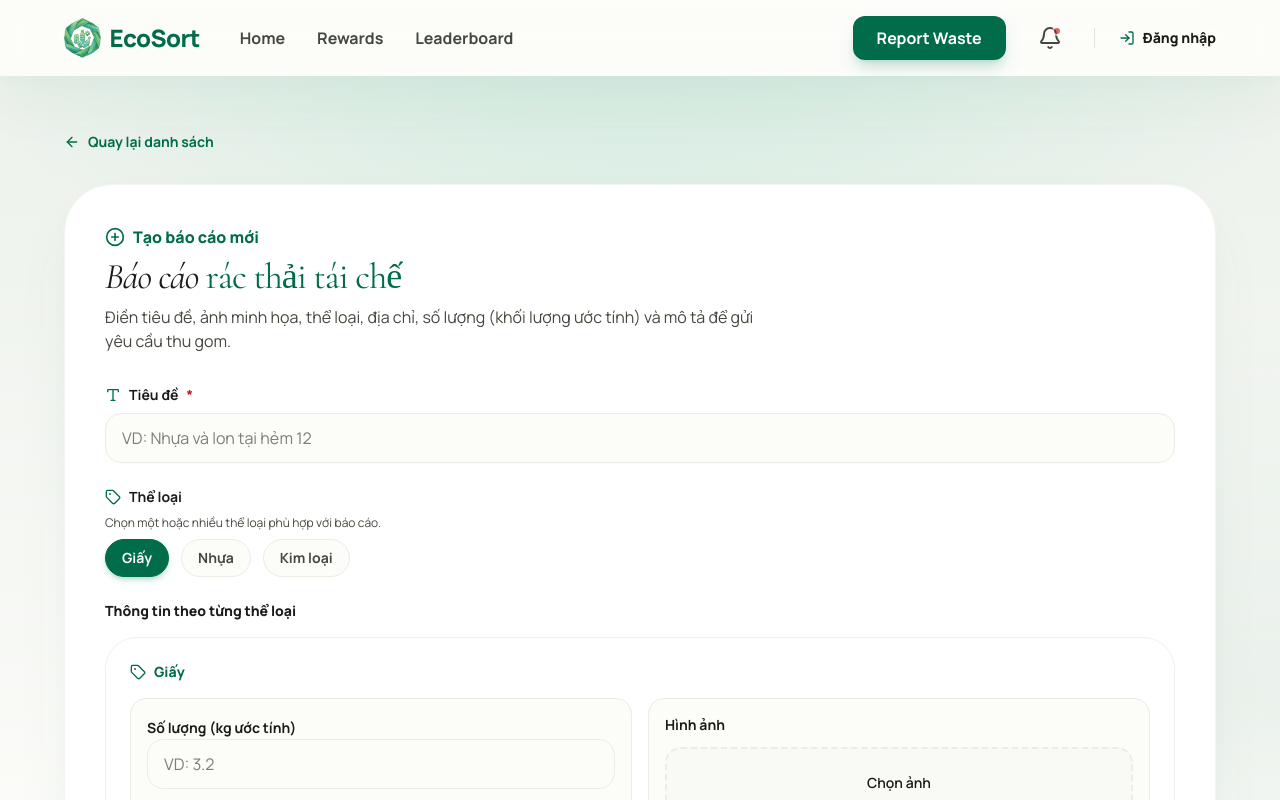
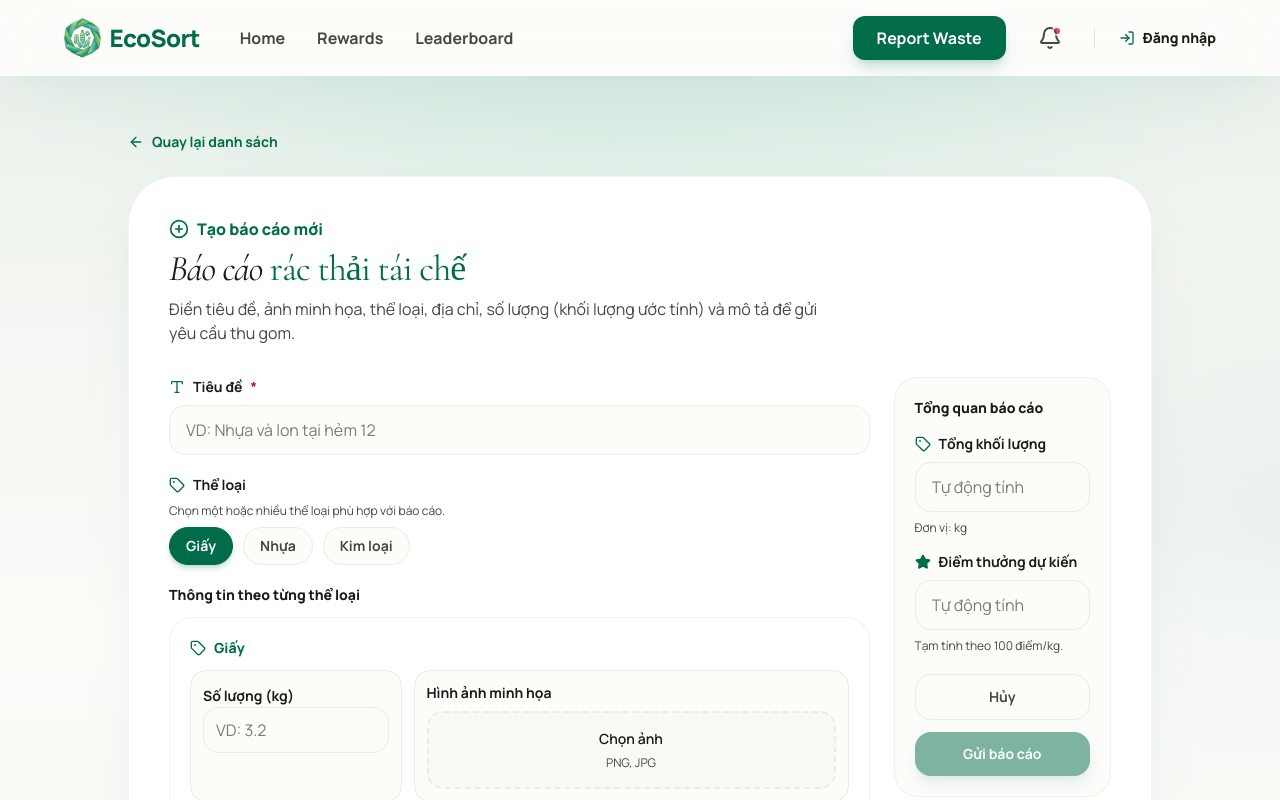
Before and after one commit to kelvinn0104/SWP391_BL3W_FE, a React (Vite) app: page /report/create in a window 1280 px wide. Both pictures are taken after a click on the button "Giấy". Shown: the top 800 px of the page. Built offline with nearby package versions, Linux system fonts and the light colour scheme.

Commit message:
Update Logic & UI for Create Report

```diff
--- a/src/pages/CreateReport.jsx
+++ b/src/pages/CreateReport.jsx
@@ -1,7 +1,9 @@
 import { useEffect, useId, useState } from 'react';
 import { Link, useNavigate } from 'react-router-dom';
 import {
+    AlertCircle,
     ArrowLeft,
+    CheckCircle2,
     FileText,
     Loader2,
     MapPin,
@@ -10,6 +12,7 @@ import {
     Tag,
     Type,
 } from 'lucide-react';
+import { getUser } from '../lib/auth';
 
 const CATEGORY_OPTIONS = [
     'Giấy',
@@ -29,6 +32,8 @@ export default function CreateReport() {
     const [description, setDescription] = useState('');
     const [categoryDetails, setCategoryDetails] = useState({});
     const [submitting, setSubmitting] = useState(false);
+    const [showPhoneToast, setShowPhoneToast] = useState(false);
+    const [submitToast, setSubmitToast] = useState(null);
 
     useEffect(() => {
         return () => {
@@ -37,6 +42,26 @@ export default function CreateReport() {
             });
         };
     }, [categoryDetails]);
+
+    useEffect(() => {
+        if (!showPhoneToast) return undefined;
+
+        const timer = window.setTimeout(() => {
+            setShowPhoneToast(false);
+        }, 3200);
+
+        return () => window.clearTimeout(timer);
+    }, [showPhoneToast]);
+
+    useEffect(() => {
+        if (!submitToast) return undefined;
+
+        const timer = window.setTimeout(() => {
+            setSubmitToast(null);
+        }, 2600);
+
+        return () => window.clearTimeout(timer);
+    }, [submitToast]);
 
     function toggleCategory(category) {
         setCategories((current) =>
@@ -84,10 +109,31 @@ export default function CreateReport() {
     async function onSubmit(e) {
         e.preventDefault();
         if (!title.trim()) return;
+
+        const user = getUser();
+        const hasPhone = Boolean(user?.phone && String(user.phone).trim());
+        if (!hasPhone) {
+            setShowPhoneToast(true);
+            return;
+        }
+
         setSubmitting(true);
         try {
             await new Promise((r) => setTimeout(r, 600));
+            setSubmitToast({
+                type: 'success',
+                title: 'Tạo báo cáo thành công',
+                message: 'Báo cáo của bạn đã được gửi và đang chờ xử lý.',
+            });
+            window.setTimeout(() => {
                 navigate('/report');
+            }, 700);
+        } catch (error) {
+            setSubmitToast({
+                type: 'error',
+                title: 'Tạo báo cáo thất bại',
+                message: 'Có lỗi xảy ra khi gửi báo cáo. Vui lòng thử lại.',
+            });
         } finally {
             setSubmitting(false);
         }
@@ -128,7 +174,47 @@ export default function CreateReport() {
                 aria-hidden
             />
 
-            <div className="relative z-0 px-4 sm:px-6 md:px-16 py-10 sm:py-14 space-y-8">
+            <div className="relative z-0 px-4 sm:px-6 md:px-10 py-10 sm:py-14">
+                <div className="mx-auto w-full max-w-5xl space-y-6">
+                    {showPhoneToast && (
+                        <div
+                            role="alert"
+                            className="fixed right-4 top-24 z-[80] w-[min(92vw,24rem)] rounded-2xl border border-amber-200 bg-amber-50 px-4 py-3 text-amber-900 shadow-xl"
+                        >
+                            <div className="flex items-start gap-3">
+                                <AlertCircle className="mt-0.5 h-5 w-5 shrink-0 text-amber-600" />
+                                <div className="space-y-1">
+                                    <p className="text-sm font-bold">Thiếu số điện thoại</p>
+                                    <p className="text-xs leading-relaxed text-amber-800">
+                                        Vui lòng cập nhật số điện thoại trong trang Profile trước khi tạo báo cáo.
+                                    </p>
+                                </div>
+                            </div>
+                        </div>
+                    )}
+                    {submitToast && (
+                        <div
+                            role="status"
+                            className={`fixed right-4 top-24 z-[80] w-[min(92vw,24rem)] rounded-2xl border px-4 py-3 shadow-xl ${
+                                submitToast.type === 'success'
+                                    ? 'border-emerald-200 bg-emerald-50 text-emerald-900'
+                                    : 'border-red-200 bg-red-50 text-red-900'
+                            }`}
+                        >
+                            <div className="flex items-start gap-3">
+                                {submitToast.type === 'success' ? (
+                                    <CheckCircle2 className="mt-0.5 h-5 w-5 shrink-0 text-emerald-600" />
+                                ) : (
+                                    <AlertCircle className="mt-0.5 h-5 w-5 shrink-0 text-red-600" />
+                                )}
+                                <div className="space-y-1">
+                                    <p className="text-sm font-bold">{submitToast.title}</p>
+                                    <p className="text-xs leading-relaxed opacity-90">{submitToast.message}</p>
+                                </div>
+                            </div>
+                        </div>
+                    )}
+
                     <Link
                         to="/report"
                         className="inline-flex items-center gap-2 text-sm font-bold text-primary hover:underline"
@@ -152,7 +238,9 @@ export default function CreateReport() {
                             </p>
                         </div>
 
-                    <form id={formId} onSubmit={onSubmit} className="space-y-6">
+                        <form id={formId} onSubmit={onSubmit}>
+                            <div className="grid grid-cols-1 xl:grid-cols-12 gap-6">
+                                <div className="space-y-5 xl:col-span-9">
                                     <div className="space-y-2">
                                         <label
                                             htmlFor={`${formId}-title`}
@@ -180,7 +268,7 @@ export default function CreateReport() {
                                         <p className="text-xs text-on-surface-variant">
                                             Chọn một hoặc nhiều thể loại phù hợp với báo cáo.
                                         </p>
-                        <div className="flex flex-wrap gap-3">
+                                        <div className="flex flex-wrap gap-2.5">
                                             {CATEGORY_OPTIONS.map((category) => {
                                                 const isSelected = categories.includes(category);
                                                 return (
@@ -202,28 +290,28 @@ export default function CreateReport() {
                                     </div>
 
                                     {categories.length > 0 && (
-                        <div className="space-y-4">
+                                        <div className="space-y-3">
                                             <p className="text-sm font-extrabold text-on-surface">Thông tin theo từng thể loại</p>
-                            <div className="space-y-4">
+                                            <div className="space-y-3">
                                                 {categories.map((category) => {
                                                     const detail = categoryDetails[category] ?? { quantityKg: '', imagePreviews: [] };
                                                     return (
                                                         <div
                                                             key={`detail-${category}`}
-                                            className="rounded-[2rem] border border-surface-container-high/70 bg-surface-container-lowest p-5 sm:p-6 space-y-4"
+                                                            className="rounded-3xl border border-surface-container-high/70 bg-surface-container-lowest p-4 sm:p-5 space-y-3"
                                                         >
                                                             <div className="inline-flex items-center gap-2 text-sm font-extrabold text-primary">
                                                                 <Tag className="w-4 h-4" />
                                                                 <span>{category}</span>
                                                             </div>
 
-                                            <div className="grid grid-cols-1 lg:grid-cols-2 gap-4">
-                                                <div className="rounded-2xl border border-surface-container-high bg-surface p-4 space-y-2">
+                                                            <div className="grid grid-cols-1 md:grid-cols-12 gap-3">
+                                                                <div className="rounded-2xl border border-surface-container-high bg-surface p-3 space-y-2 md:col-span-4">
                                                                     <label
                                                                         htmlFor={`${formId}-qty-${category}`}
                                                                         className="text-sm font-bold text-on-surface"
                                                                     >
-                                                        Số lượng (kg ước tính)
+                                                                        Số lượng (kg)
                                                                     </label>
                                                                     <input
                                                                         id={`${formId}-qty-${category}`}
@@ -234,23 +322,18 @@ export default function CreateReport() {
                                                                         value={detail.quantityKg}
                                                                         onChange={(e) => setCategoryQuantity(category, e.target.value)}
                                                                         placeholder="VD: 3.2"
-                                                        className="w-full rounded-2xl border border-surface-container-high bg-surface px-4 py-3 text-on-surface placeholder:text-on-surface-variant/70 focus:outline-none focus:ring-2 focus:ring-primary/35 focus:border-primary transition-shadow"
+                                                                        className="w-full rounded-2xl border border-surface-container-high bg-surface px-3 py-2.5 text-on-surface placeholder:text-on-surface-variant/70 focus:outline-none focus:ring-2 focus:ring-primary/35 focus:border-primary transition-shadow"
                                                                     />
-                                                    <p className="text-xs text-on-surface-variant">Đơn vị: kg</p>
                                                                 </div>
 
-                                                <div className="rounded-2xl border border-surface-container-high bg-surface p-4 space-y-3">
-                                                    <p className="text-sm font-bold text-on-surface">Hình ảnh</p>
+                                                                <div className="rounded-2xl border border-surface-container-high bg-surface p-3 space-y-2 md:col-span-8">
+                                                                    <p className="text-sm font-bold text-on-surface">Hình ảnh minh họa</p>
                                                                     <label
                                                                         htmlFor={`${formId}-images-${category}`}
-                                                        className="flex flex-col items-center justify-center gap-2 rounded-2xl border-2 border-dashed border-surface-container-high bg-surface-container-low/40 px-4 py-6 text-center cursor-pointer hover:border-primary/40 hover:bg-surface-container-low/70 transition-colors"
+                                                                        className="flex flex-col items-center justify-center gap-1.5 rounded-2xl border-2 border-dashed border-surface-container-high bg-surface-container-low/40 px-3 py-4 text-center cursor-pointer hover:border-primary/40 hover:bg-surface-container-low/70 transition-colors"
                                                                     >
-                                                        <span className="text-sm font-semibold text-on-surface">
-                                                            Chọn ảnh
-                                                        </span>
-                                                        <span className="text-xs text-on-surface-variant">
-                                                            PNG, JPG — tối đa theo trình duyệt
-                                                        </span>
+                                                                        <span className="text-sm font-semibold text-on-surface">Chọn ảnh</span>
+                                                                        <span className="text-xs text-on-surface-variant">PNG, JPG</span>
                                                                         <input
                                                                             id={`${formId}-images-${category}`}
                                                                             type="file"
@@ -261,11 +344,11 @@ export default function CreateReport() {
                                                                         />
                                                                     </label>
                                                                     {detail.imagePreviews.length > 0 && (
-                                                        <div className="flex flex-wrap gap-3">
+                                                                        <div className="flex flex-wrap gap-2">
                                                                             {detail.imagePreviews.map((src) => (
                                                                                 <div
                                                                                     key={src}
-                                                                    className="h-20 w-20 overflow-hidden rounded-xl border border-surface-container-high bg-surface-container-low"
+                                                                                    className="h-16 w-16 overflow-hidden rounded-xl border border-surface-container-high bg-surface-container-low"
                                                                                 >
                                                                                     <img src={src} alt="" className="h-full w-full object-cover" />
                                                                                 </div>
@@ -301,6 +384,28 @@ export default function CreateReport() {
 
                                     <div className="space-y-2">
                                         <label
+                                            htmlFor={`${formId}-desc`}
+                                            className="flex items-center gap-2 text-sm font-bold text-on-surface"
+                                        >
+                                            <FileText className="w-4 h-4 text-primary" />
+                                            Mô tả
+                                        </label>
+                                        <textarea
+                                            id={`${formId}-desc`}
+                                            value={description}
+                                            onChange={(e) => setDescription(e.target.value)}
+                                            rows={4}
+                                            placeholder="Mô tả ngắn vị trí đặt rác, loại vật liệu, lưu ý an toàn…"
+                                            className="w-full resize-y min-h-[110px] rounded-2xl border border-surface-container-high bg-surface px-4 py-3 text-on-surface placeholder:text-on-surface-variant/70 focus:outline-none focus:ring-2 focus:ring-primary/35 focus:border-primary transition-shadow"
+                                        />
+                                    </div>
+                                </div>
+
+                                <aside className="xl:col-span-3">
+                                    <div className="rounded-3xl border border-surface-container-high/70 bg-surface p-4 sm:p-5 space-y-4 xl:sticky xl:top-6">
+                                        <p className="text-sm font-extrabold text-on-surface">Tổng quan báo cáo</p>
+                                        <div className="space-y-2">
+                                            <label
                                                 htmlFor={`${formId}-total-qty`}
                                                 className="flex items-center gap-2 text-sm font-bold text-on-surface"
                                             >
@@ -312,8 +417,8 @@ export default function CreateReport() {
                                                 type="text"
                                                 value={totalQuantityDisplay}
                                                 readOnly
-                            placeholder="Tự động tính từ số lượng ước tính"
-                            className="w-full rounded-2xl border border-surface-container-high bg-surface px-4 py-3 text-on-surface placeholder:text-on-surface-variant/70 focus:outline-none focus:ring-2 focus:ring-primary/35 focus:border-primary transition-shadow"
+                                                placeholder="Tự động tính"
+                                                className="w-full rounded-2xl border border-surface-container-high bg-surface px-4 py-3 text-on-surface placeholder:text-on-surface-variant/70 focus:outline-none"
                                             />
                                             <p className="text-xs text-on-surface-variant">Đơn vị: kg</p>
                                         </div>
@@ -331,33 +436,13 @@ export default function CreateReport() {
                                                 type="text"
                                                 value={estimatedPointsDisplay}
                                                 readOnly
-                            placeholder="Tự động tính từ tổng khối lượng"
-                            className="w-full rounded-2xl border border-surface-container-high bg-surface px-4 py-3 text-on-surface placeholder:text-on-surface-variant/70 focus:outline-none focus:ring-2 focus:ring-primary/35 focus:border-primary transition-shadow"
+                                                placeholder="Tự động tính"
+                                                className="w-full rounded-2xl border border-surface-container-high bg-surface px-4 py-3 text-on-surface placeholder:text-on-surface-variant/70 focus:outline-none"
                                             />
-                        <p className="text-xs text-on-surface-variant">
-                            Tạm tính theo {POINTS_PER_KG} điểm/kg.
-                        </p>
+                                            <p className="text-xs text-on-surface-variant">Tạm tính theo {POINTS_PER_KG} điểm/kg.</p>
                                         </div>
 
-                    <div className="space-y-2">
-                        <label
-                            htmlFor={`${formId}-desc`}
-                            className="flex items-center gap-2 text-sm font-bold text-on-surface"
-                        >
-                            <FileText className="w-4 h-4 text-primary" />
-                            Mô tả
-                        </label>
-                        <textarea
-                            id={`${formId}-desc`}
-                            value={description}
-                            onChange={(e) => setDescription(e.target.value)}
-                            rows={5}
-                            placeholder="Mô tả ngắn vị trí đặt rác, loại vật liệu, lưu ý an toàn…"
-                            className="w-full resize-y min-h-[120px] rounded-2xl border border-surface-container-high bg-surface px-4 py-3 text-on-surface placeholder:text-on-surface-variant/70 focus:outline-none focus:ring-2 focus:ring-primary/35 focus:border-primary transition-shadow"
-                        />
-                    </div>
-
-                    <div className="flex flex-col-reverse sm:flex-row sm:justify-end gap-3 pt-2">
+                                        <div className="grid grid-cols-1 sm:grid-cols-2 xl:grid-cols-1 gap-3 pt-1">
                                             <Link
                                                 to="/report"
                                                 className="inline-flex items-center justify-center rounded-2xl border border-surface-container-high px-5 py-3 text-sm font-bold text-on-surface-variant hover:bg-surface-container-low transition-colors"
@@ -379,9 +464,13 @@ export default function CreateReport() {
                                                 )}
                                             </button>
                                         </div>
+                                    </div>
+                                </aside>
+                            </div>
                         </form>
                     </section>
                 </div>
             </div>
+        </div>
     );
 }
```
Lines whose indentation alone changed are shown as unchanged.
